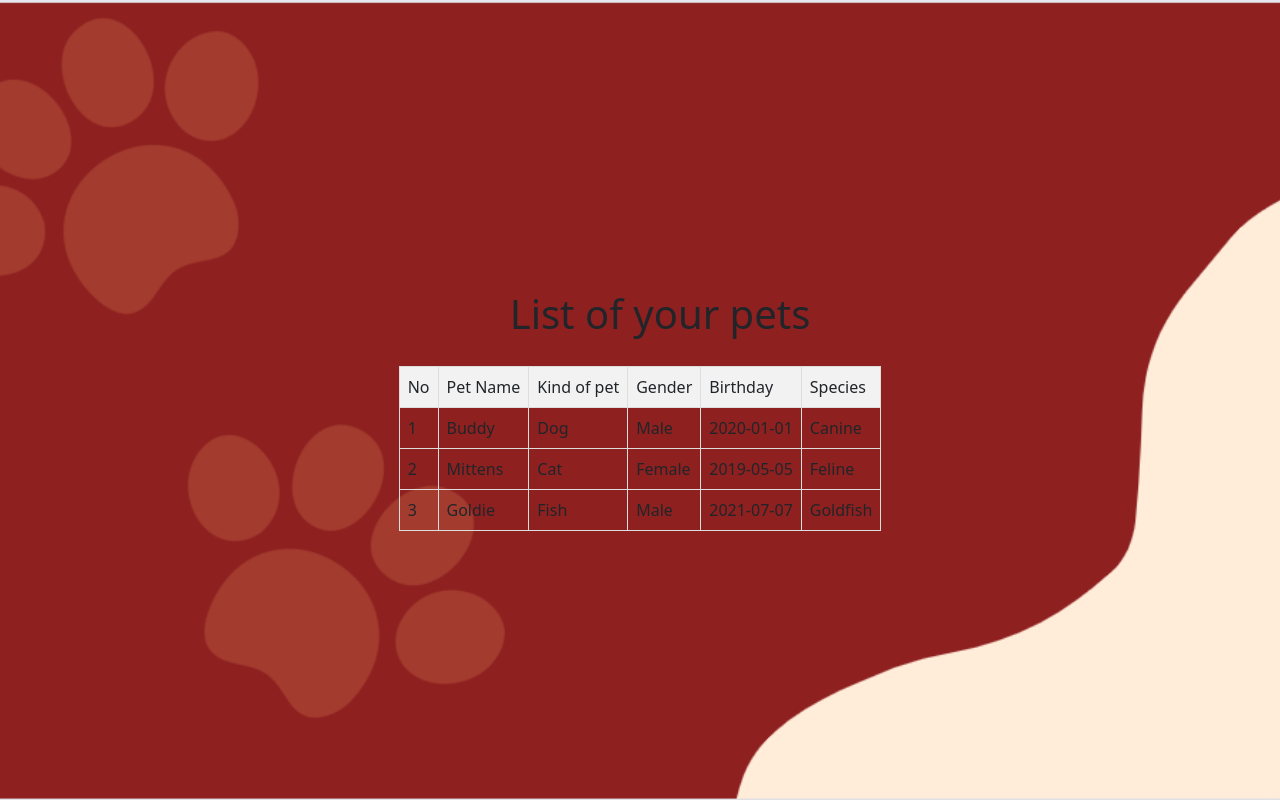
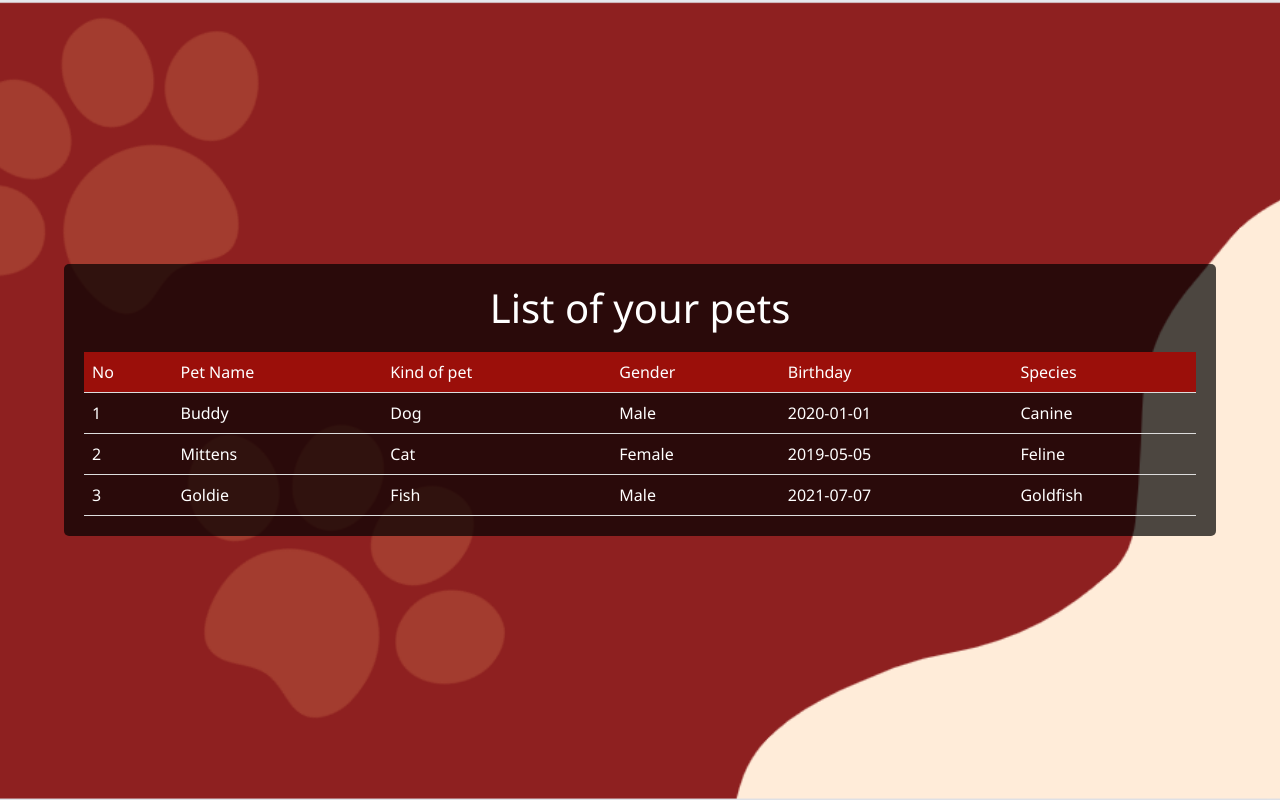
Before and after one commit to Tuananh4403/PetHealthClient, a JavaScript app in the folder PetHealthClient/: page /petList in a window 1280 px wide. Built offline with nearby package versions, Linux system fonts and the light colour scheme.

Commit message:
Update list pet

```diff
--- a/PetHealthClient/src/pages/PetListPage.vue
+++ b/PetHealthClient/src/pages/PetListPage.vue
@@ -1,9 +1,7 @@
 <template>
   <div class="full-screen-background" :style="{ backgroundImage: `url(${backgroundImage})` }">
-    <div id="app">
-      <div class="container">
-        <h1>List of your pets</h1>
-      </div>
+    <div class="list-container">
+      <h1>List of your pets</h1>
       <table>
         <thead>
           <tr>
@@ -58,24 +56,43 @@ export default {
 </script>
 
 <style scoped>
-.container {
-  margin: 20px;
+.full-screen-background {
+  background-size: cover;
+  background-position: center;
+  height: 100vh;
+  display: flex;
+  justify-content: center;
+  align-items: center;
+}
+
+.list-container {
+  width: 90%;
+  margin: auto;
+  padding: 20px;
+  background-color: rgba(0, 0, 0, 0.7);
+  border-radius: 5px;
+  color: white;
+  font-family: 'Segoe UI', Tahoma, Geneva, Verdana, sans-serif;
   text-align: center;
 }
 
 table {
   width: 100%;
   border-collapse: collapse;
+  margin-top: 20px;
 }
 
-th,
-td {
-  border: 1px solid #ddd;
+th, td {
   padding: 8px;
+  text-align: left;
+  border-bottom: 1px solid #ddd;
 }
 
 th {
-  background-color: #f2f2f2;
-  text-align: left;
+  background-color: #9b0f0a;
+}
+
+tr:hover {
+  background-color: #555;
 }
 </style>
```
